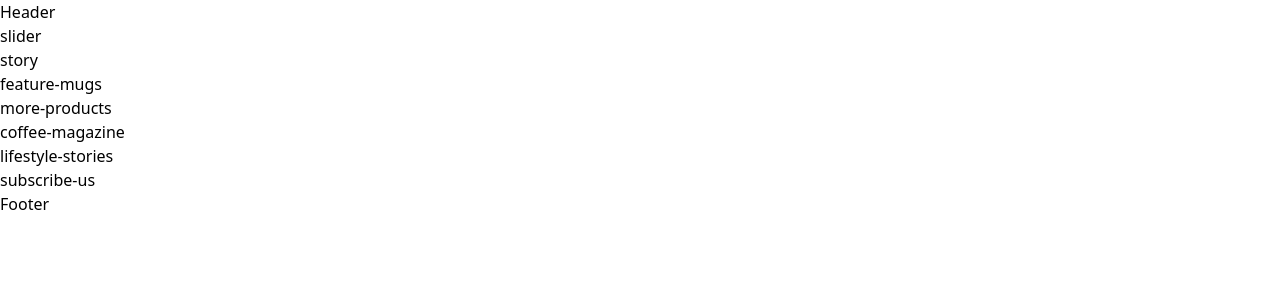
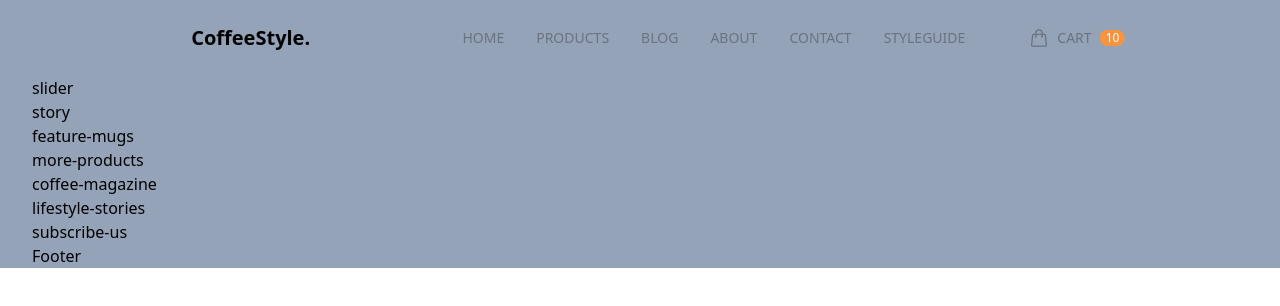
Before and after one commit to vuongduchieu0602/tailwind-Coffee-Style, a website: page public/index.html in a window 1280 px wide. Drawn offline with Linux system fonts and the light colour scheme.

Commit message:
Add header

```diff
--- a/public/index.html
+++ b/public/index.html
@@ -4,13 +4,52 @@
     <meta charset="UTF-8">
     <meta name="viewport" content="width=device-width, initial-scale=1.0">
     <title>Document</title>
-    <link href="./output.css" rel="stylesheet">
+    <link href="./output.css" type="text/css" rel="stylesheet">
 </head>
 <body>
     <div id="root">
-        <div class="content-wrapper">
-            <header>
-                Header
+        <div class="content-wrapper max-w-screen-2xl text-base mx-auto px-8 bg-slate-400">
+            <header class="py-6 mx-10">
+                <nav class="flex flex-row justify-between items-center">
+                    <div class="logo basis-2/6 text-center text-xl font-semibold cursor-pointer">
+                        CoffeeStyle.
+                    </div>
+
+                    <ul class="basis-3/6 flex items-center justify-end gap-8 uppercase text-gray-500 text-sm font-medium">
+                        <li class="vgh-top-menu-item">
+                            <a href="#" class="">Home</a>
+                        </li>
+                        <li class="vgh-top-menu-item">
+                            <a href="#" class="">Products</a>
+                        </li>
+                        <li class="vgh-top-menu-item">
+                            <a href="#" class="">Blog</a>
+                        </li>
+                        <li class="vgh-top-menu-item">
+                            <a href="#" class="">About</a>
+                        </li>
+                        <li class="vgh-top-menu-item">
+                            <a href="#" class="">Contact</a>
+                        </li>
+                        <li class="vgh-top-menu-item">
+                            <a href="#" class="">Styleguide</a>
+                        </li>
+                    </ul>
+
+                    <ul class="basis-1/6 flex justify-start items-center uppercase ml-16 text-sm text-gray-500 text-sm font-medium">
+                        <li class="vgh-top-menu-item">
+                            <a href="#" class="flex items-center">
+                                <svg xmlns="http://www.w3.org/2000/svg" fill="none" viewBox="0 0 24 24" stroke-width="1.5" stroke="currentColor" class="vgh-icon">
+                                    <path stroke-linecap="round" stroke-linejoin="round" d="M15.75 10.5V6a3.75 3.75 0 10-7.5 0v4.5m11.356-1.993l1.263 12c.07.665-.45 1.243-1.119 1.243H4.25a1.125 1.125 0 01-1.12-1.243l1.264-12A1.125 1.125 0 015.513 7.5h12.974c.576 0 1.059.435 1.119 1.007zM8.625 10.5a.375.375 0 11-.75 0 .375.375 0 01.75 0zm7.5 0a.375.375 0 11-.75 0 .375.375 0 01.75 0z" />
+                                </svg>
+
+                                <span class="mx-2">Cart</span>
+
+                                <span class="vgh-badge-circle bg-orange-400 text-white">10</span>
+                            </a>
+                        </li>
+                    </ul>
+                </nav>
             </header>
 
             <main>
--- a/src/input.css
+++ b/src/input.css
@@ -1,3 +1,15 @@
 @tailwind base;
 @tailwind components;
 @tailwind utilities;
+
+.vgh-top-menu-item {
+    @apply cursor-pointer py-1 hover:text-slate-800 relative after:absolute after:bottom-0 after:left-0 after:h-0.5 after:w-0 after:bg-light-coffee hover:after:w-full after:transition-all after:ease-in-out after:duration-300;
+}
+
+.vgh-icon {
+    @apply w-5 h-5 inline-block;
+}
+
+.vgh-badge-circle {
+    @apply text-xs text-center rounded-full px-1.5;
+}
--- a/tailwind.config.js
+++ b/tailwind.config.js
@@ -2,7 +2,11 @@
 module.exports = {
   content: ["./public/**/*.{html,js}"],
   theme: {
-    extend: {},
+    extend: {
+      colors: {
+        'light-coffee': '#C89F94'
+      }
+    },
   },
   plugins: [],
 }
```
Also changed, not shown: README.md (added), public/output.css, 1 other file.
